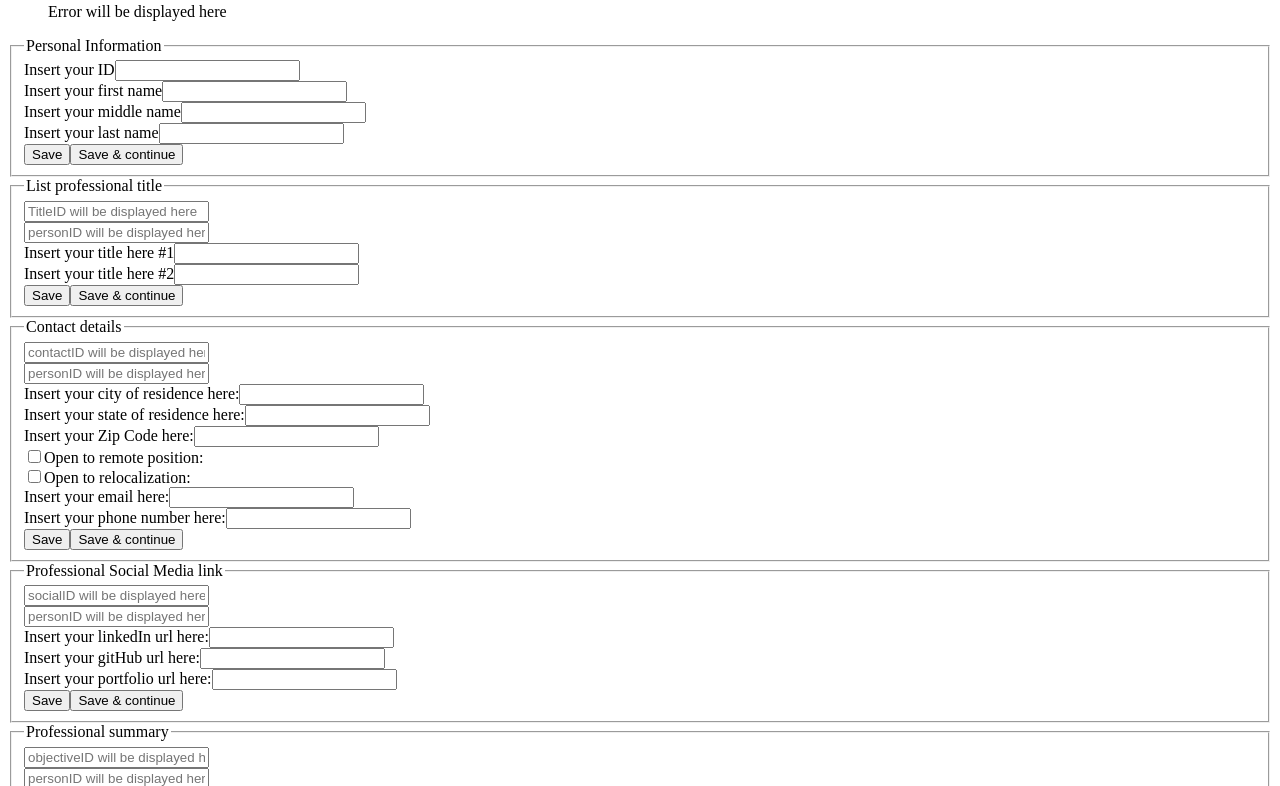
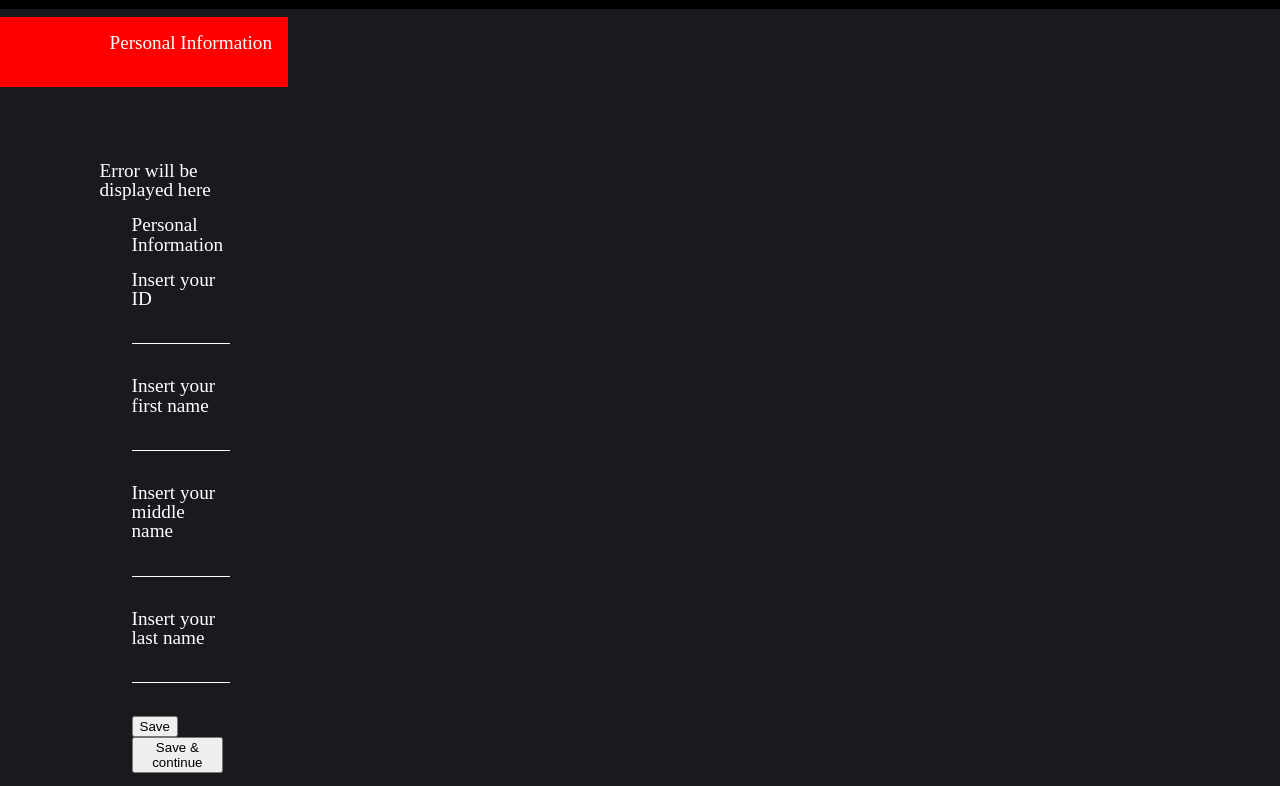
Before and after one commit to vegatch/resumeGenerator, a website: page resume/public/views/jstohtml.html in a window 1280 px wide. Shown: the part 111-897 px from the top of the page. After the commit the page ends 800 px from the top, so only its background shows below. Drawn offline with Linux system fonts and the light colour scheme.

Commit message:
new changes

```diff
--- a/resume/public/views/jstohtml.html
+++ b/resume/public/views/jstohtml.html
@@ -6,8 +6,8 @@
     <meta name="viewport" content="width=device-width, initial-scale=1.0">
     <title>Document</title>
     <script src="../js/jshtml.js" defer></script>
-    <!-- <link rel="stylesheet" href="../CSS/reset.css">
-    <link rel="stylesheet" href="../css/test.css"> -->
+    <link rel="stylesheet" href="../CSS/reset.css">
+    <link rel="stylesheet" href="../css/test.css">
 </head>
 <body>
     <div class="container">
```
